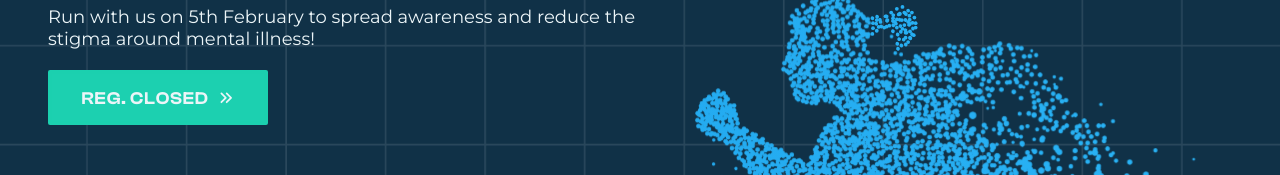
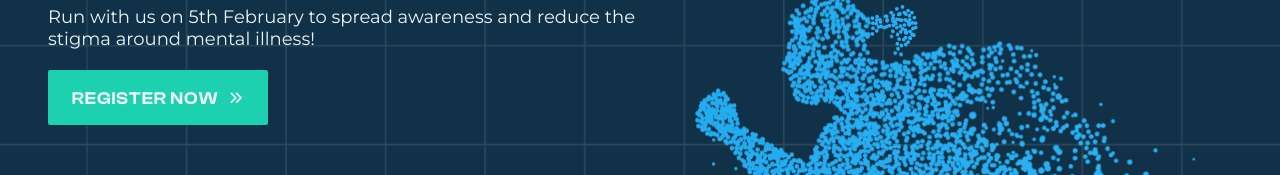
Before and after one commit to Excel2022Web/marathon, a React (Create React App) app: page / in a window 1280 px wide. Shown: the part 260-435 px from the top of the page. Built offline with nearby package versions, Linux system fonts and the light colour scheme; what google-maps-react would draw is missing.

Commit message:
Update Home.js

```diff
--- a/src/components/Home/Home.js
+++ b/src/components/Home/Home.js
@@ -67,10 +67,10 @@ function Home() {
         <div className='home__left'>
           <h1>mindful miles <br /><span>matter</span></h1>
           <p>Run with us on 5th February to spread awareness and reduce the stigma around mental illness!</p>
-          <div className='home_reg_btn'>
-            Reg. Closed
+          <a href="https://rzp.io/l/head-start" target="_blank" rel="noreferrer" className='home_reg_btn'>
+            Register Now
             <HiChevronDoubleRight />
-          </div>
+          </a>
         </div>
         <div className='home__right'>
           <img src={landing_avatar} alt="" className='landing_avatar' />
```
